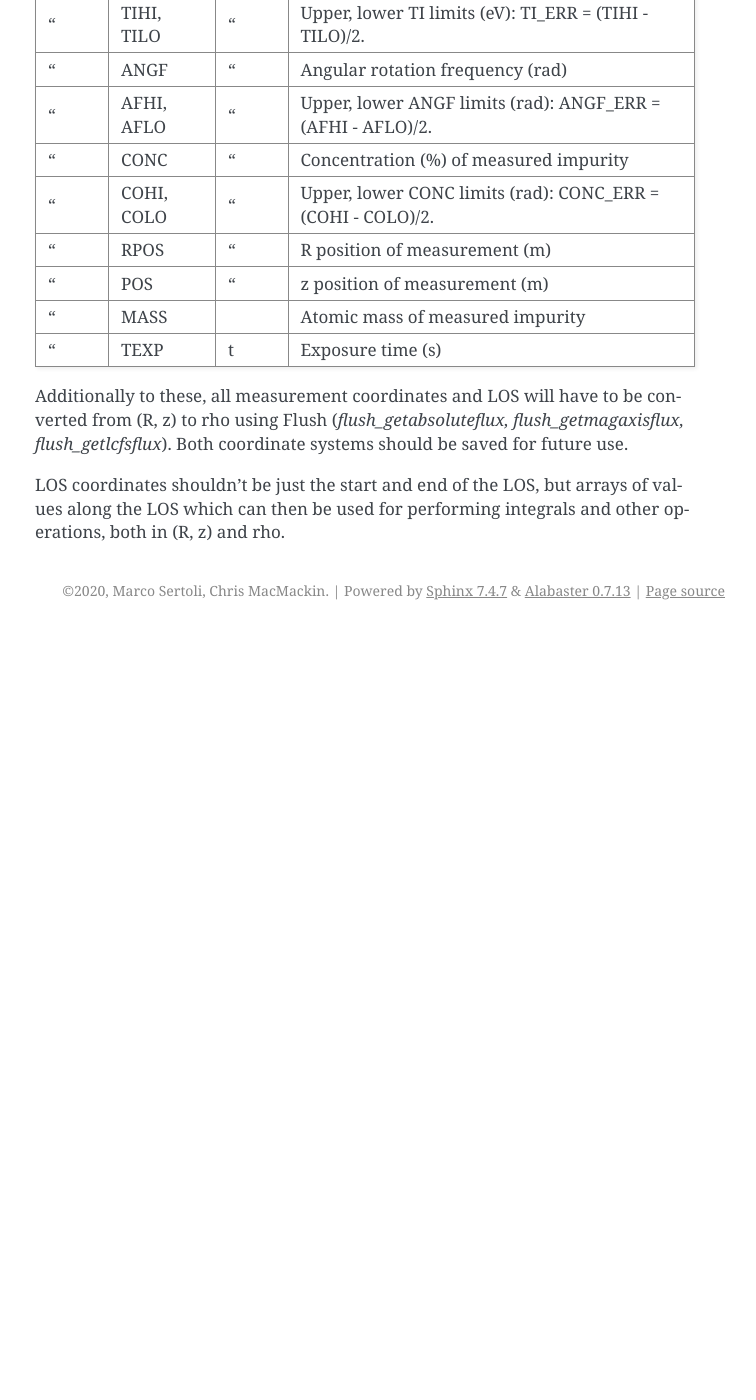
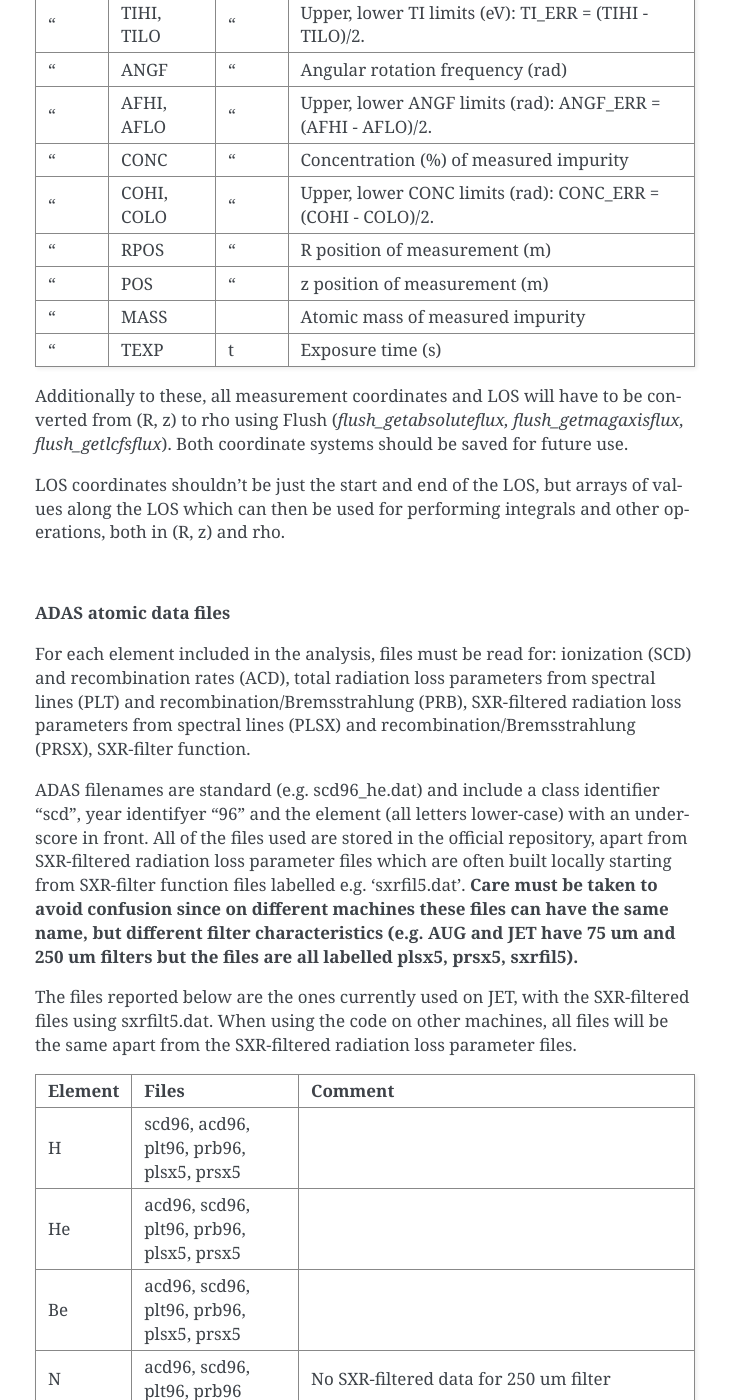
Before and after one commit to indica-mcf/Indica, a Sphinx documentation site: the page built from doc/data.rst, in a window 1280 px wide and 1400 px high, scrolled down 7115 px. Shown: the whole window, without its empty margins (385-1141 px from the left). Built offline with Sphinx 7.4.7, drawn with Linux system fonts in a browser that asks for light colours; before the commit the page ends 7745 px from its top, so only the background shows below that; some of the changed text lies outside the part shown.

Commit message:
Updated data and workflow

```diff
--- a/doc/data.rst
+++ b/doc/data.rst
@@ -345,3 +345,51 @@ For Flush there is currently a Python 3 wrapper developed by `Bruno Viola <bruno
 Additionally to these, all measurement coordinates and LOS will have to be converted from (R, z) to rho using Flush (*flush_getabsoluteflux, flush_getmagaxisflux, flush_getlcfsflux*). Both coordinate systems should be saved for future use.
 
 LOS coordinates shouldn't be just the start and end of the LOS, but arrays of values along the LOS which can then be used for performing integrals and other operations, both in (R, z) and rho.
+
+|
+
+**ADAS atomic data files**
+
+For each element included in the analysis, files must be read for: ionization (SCD) and recombination rates (ACD), total radiation loss parameters from spectral lines (PLT) and recombination/Bremsstrahlung (PRB), SXR-filtered radiation loss parameters from spectral lines (PLSX) and recombination/Bremsstrahlung (PRSX), SXR-filter function.
+
+ADAS filenames are standard (e.g. scd96_he.dat) and include a class identifier “scd”, year identifyer “96” and the element (all letters lower-case) with an underscore in front. All of the files used are stored in the official repository, apart from SXR-filtered radiation loss parameter files which are often built locally starting from SXR-filter function files labelled e.g. ‘sxrfil5.dat’. **Care must be taken to avoid confusion since on different machines these files can have the same name, but different filter characteristics (e.g. AUG and JET have 75 um and 250 um filters but the files are all labelled plsx5, prsx5, sxrfil5).**
+
+The files reported below are the ones currently used on JET, with the SXR-filtered files using sxrfilt5.dat. When using the code on other machines, all files will be the same apart from the SXR-filtered radiation loss parameter files.
+
+.. list-table::
+	:widths: 10 25 60
+	:header-rows: 1
+
+	* 	- Element
+		- Files
+		- Comment
+	*	- H
+		- scd96, acd96, plt96, prb96, plsx5, prsx5
+		-
+	* 	- He
+		- acd96, scd96, plt96, prb96, plsx5, prsx5
+		-
+	*	- Be
+		- acd96, scd96, plt96, prb96, plsx5, prsx5
+		-
+	* 	- N
+		- acd96, scd96, plt96, prb96
+		- No SXR-filtered data for 250 um filter
+	* 	- Ne
+		- acd96, scd96, plt96, prb96, plsx5, prsx5
+		-
+	* 	- Ar
+		- acd85, scd85, plt00, prb00, plsx5, prsx5
+		-
+	*	- Fe
+		- acd00, scd00, plt00, prb00, plsx5, prsx5
+		-
+	*	- Ni
+		- acd89, scd89, plt01, prb00, plsx5, prsx5
+		-
+	*	- Mo
+		- acd89, scd89, plt89, prb89
+		- No SXR-filtered data for 250 um filter
+	* 	- W
+		- acd89, scd89, plt89, prb89, plsx5, prsx5
+		- Other files from Thomas Pütterich are currently used and overrwritten to these. Effort to use official ADAS files is under way
```
Also changed, not shown: doc/original.rst (+15 -0 lines).
